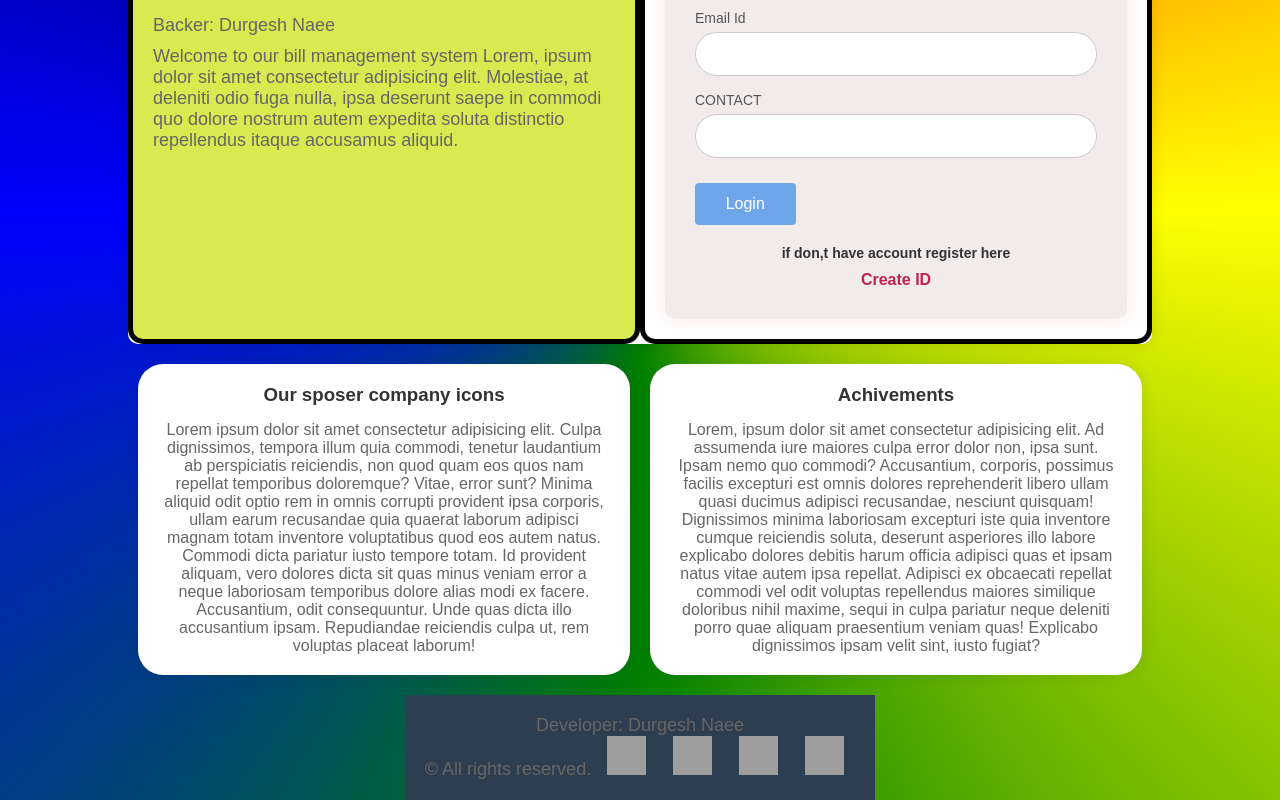
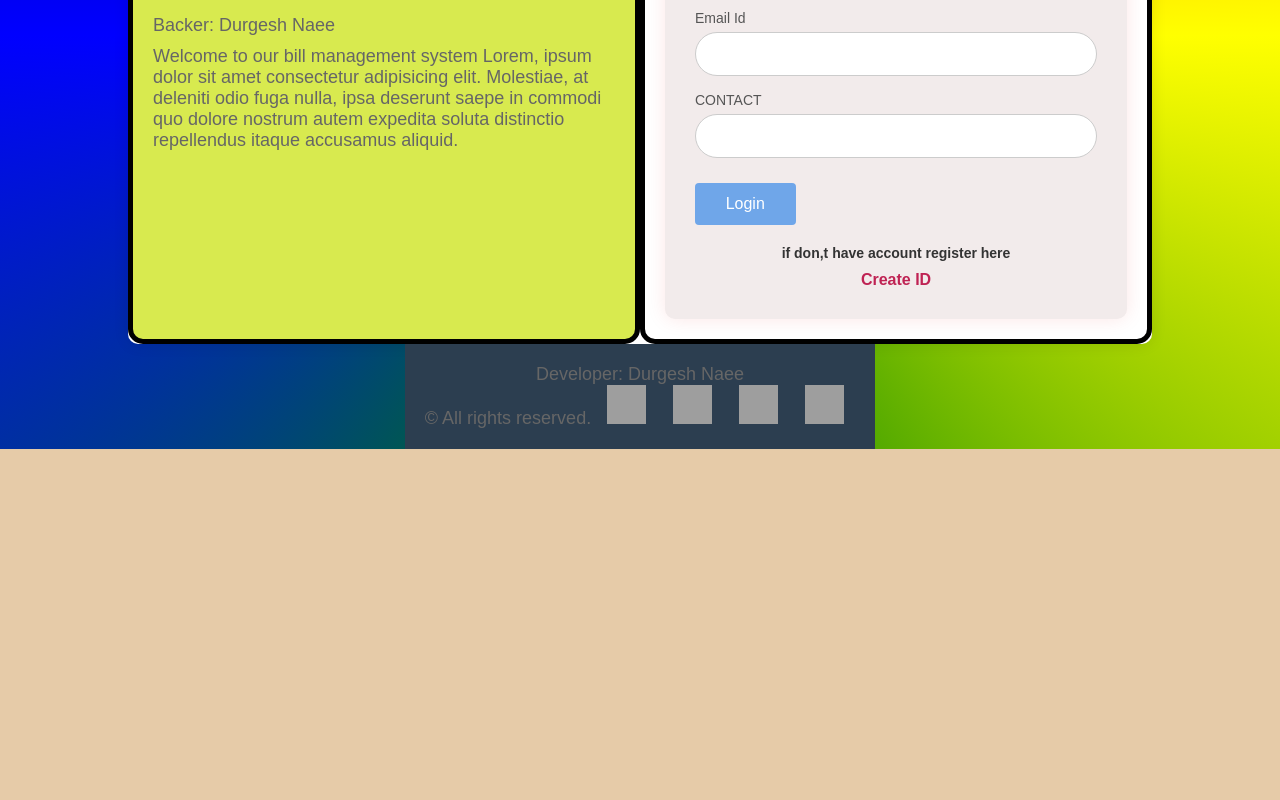
Before and after one commit to aman5062/Bussiness_management, a plain HTML site: page login.html in a window 1280 px wide. Shown: the part 378-1178 px from the top of the page. After the commit the page ends 827 px from the top, so only its background shows below. Drawn offline with Linux system fonts and the light colour scheme; grey boxes are pictures that could not be loaded.

Commit message:
Update login.html(removed info section)

```diff
--- a/login.html
+++ b/login.html
@@ -50,16 +50,7 @@
         </div>
 
     </div>
-    <div class="info-section">
-        <div class="info-container">
-            <h3>Our sposer company icons</h3>
-            <p>Lorem ipsum dolor sit amet consectetur adipisicing elit. Culpa dignissimos, tempora illum quia commodi, tenetur laudantium ab perspiciatis reiciendis, non quod quam eos quos nam repellat temporibus doloremque? Vitae, error sunt? Minima aliquid odit optio rem in omnis corrupti provident ipsa corporis, ullam earum recusandae quia quaerat laborum adipisci magnam totam inventore voluptatibus quod eos autem natus. Commodi dicta pariatur iusto tempore totam. Id provident aliquam, vero dolores dicta sit quas minus veniam error a neque laboriosam temporibus dolore alias modi ex facere. Accusantium, odit consequuntur. Unde quas dicta illo accusantium ipsam. Repudiandae reiciendis culpa ut, rem voluptas placeat laborum!</p>
-        </div>
-        <div class="info-container">
-            <h3>Achivements</h3>
-            <p>Lorem, ipsum dolor sit amet consectetur adipisicing elit. Ad assumenda iure maiores culpa error dolor non, ipsa sunt. Ipsam nemo quo commodi? Accusantium, corporis, possimus facilis excepturi est omnis dolores reprehenderit libero ullam quasi ducimus adipisci recusandae, nesciunt quisquam! Dignissimos minima laboriosam excepturi iste quia inventore cumque reiciendis soluta, deserunt asperiores illo labore explicabo dolores debitis harum officia adipisci quas et ipsam natus vitae autem ipsa repellat. Adipisci ex obcaecati repellat commodi vel odit voluptas repellendus maiores similique doloribus nihil maxime, sequi in culpa pariatur neque deleniti porro quae aliquam praesentium veniam quas! Explicabo dignissimos ipsam velit sint, iusto fugiat?</p>
-        </div>
-    </div>
+
 <p></p>
 <p></p>
 <p></p>
```
